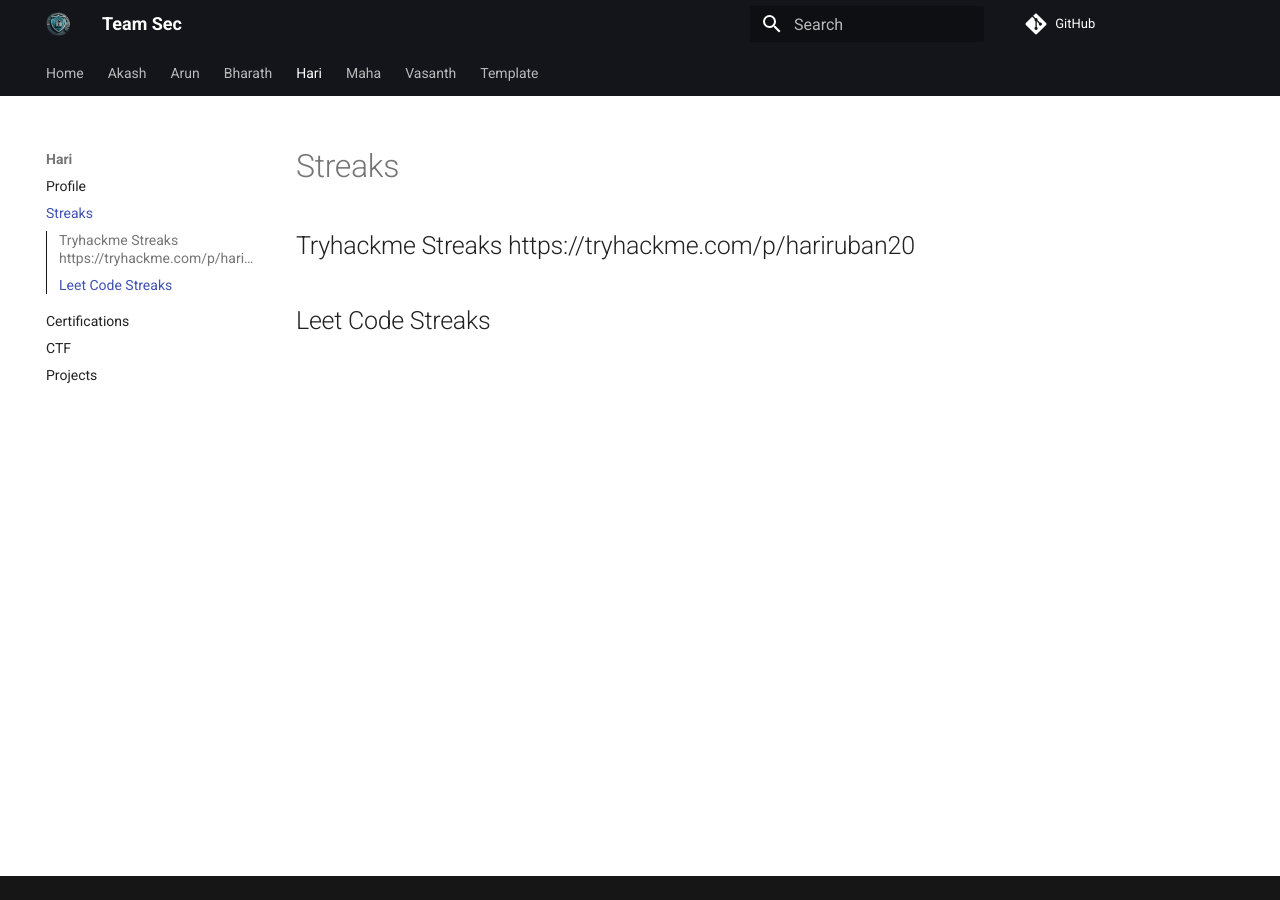
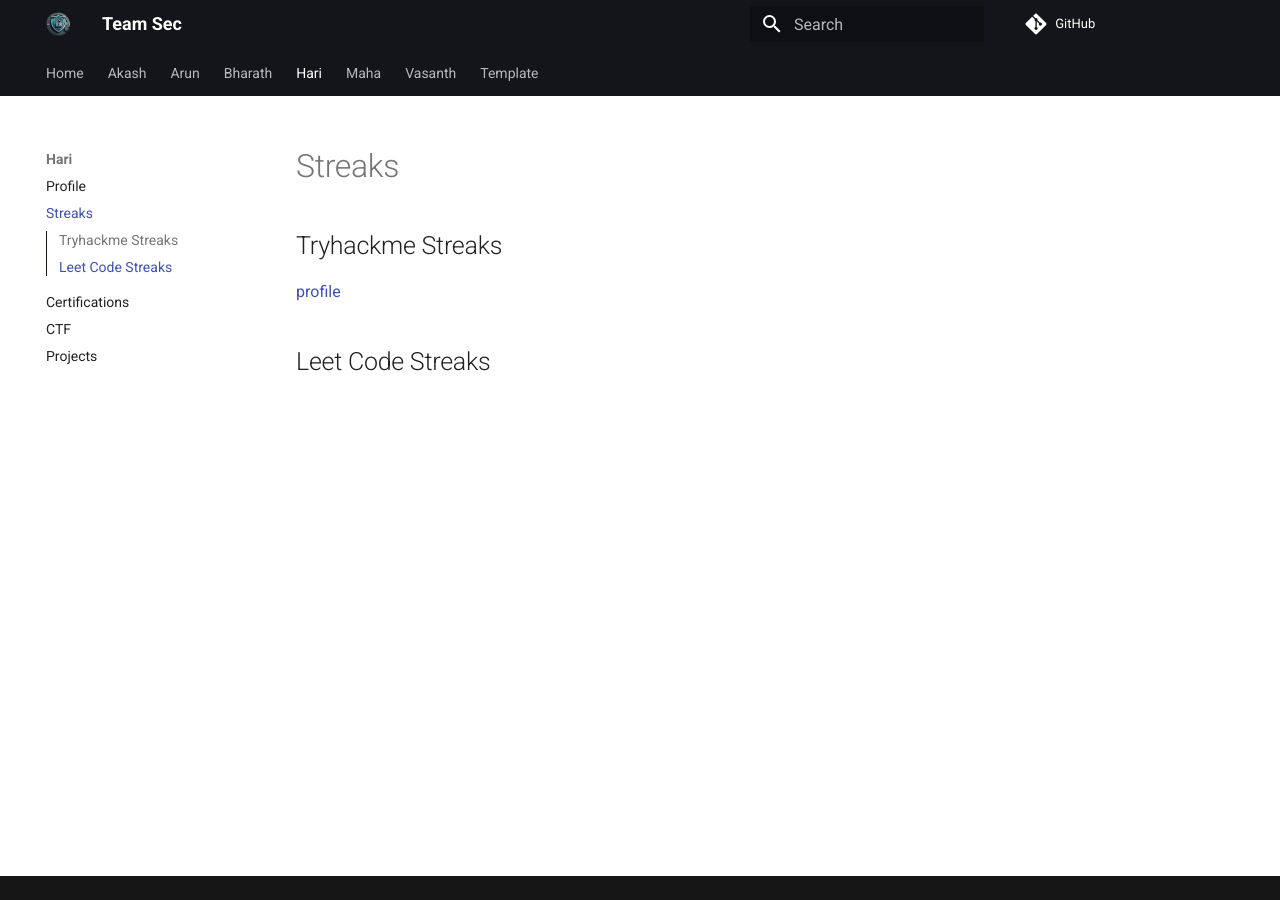
Before and after one commit to mr3xplorer/team_sec, an MkDocs documentation site: the page built from docs/Hari/streaks.md, in a window 1280 px wide. Built offline with MkDocs 1.6.1 and Material for MkDocs 9.7.7, drawn with Linux system fonts in a browser that asks for light colours; comment, search, counter and statistics services are not loaded.

Commit message:
Update streaks.md

```diff
--- a/docs/Hari/streaks.md
+++ b/docs/Hari/streaks.md
@@ -1,6 +1,7 @@
 # Streaks
 
-## Tryhackme Streaks https://tryhackme.com/p/hariruban20
+## Tryhackme Streaks
+[profile](https://tryhackme.com/p/hariruban20)
 
 
 ## Leet Code Streaks
```
